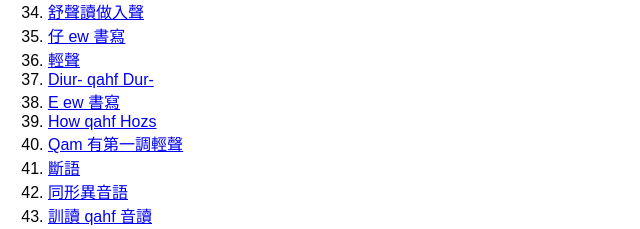
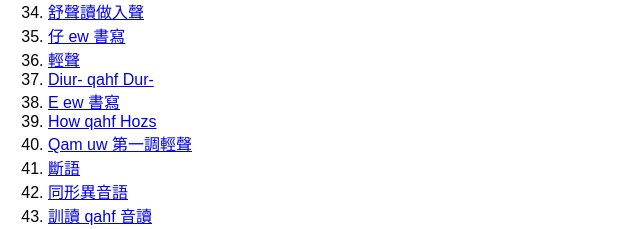
Before and after one commit to taipalogy/susiahethong, a plain HTML site: page index.html in a window 1280 px wide. Shown: the part 882-1111 px from the top of the page, 0-640 px from the left. Drawn offline with Linux system fonts and the light colour scheme.

Commit message:
edit 6 files

```diff
--- a/index.html
+++ b/index.html
@@ -82,7 +82,7 @@
     <li><a href="diur-qahf-dur">Diur- qahf Dur-</a></li>
     <li><a href="e">E ew 書寫</a></li>
     <li><a href="how-qahf-hozs">How qahf Hozs</a></li>
-    <li><a href="firstneutral">Qam 有第一調輕聲</a></li>
+    <li><a href="firstneutral">Qam uw 第一調輕聲</a></li>
     <li><a href="segmentation">斷語</a></li>
     <li><a href="heteronym">同形異音語</a></li>
     <li><a href="hanji-readings">訓讀 qahf 音讀</a></li>
```
Also changed, not shown: 5 other files.
